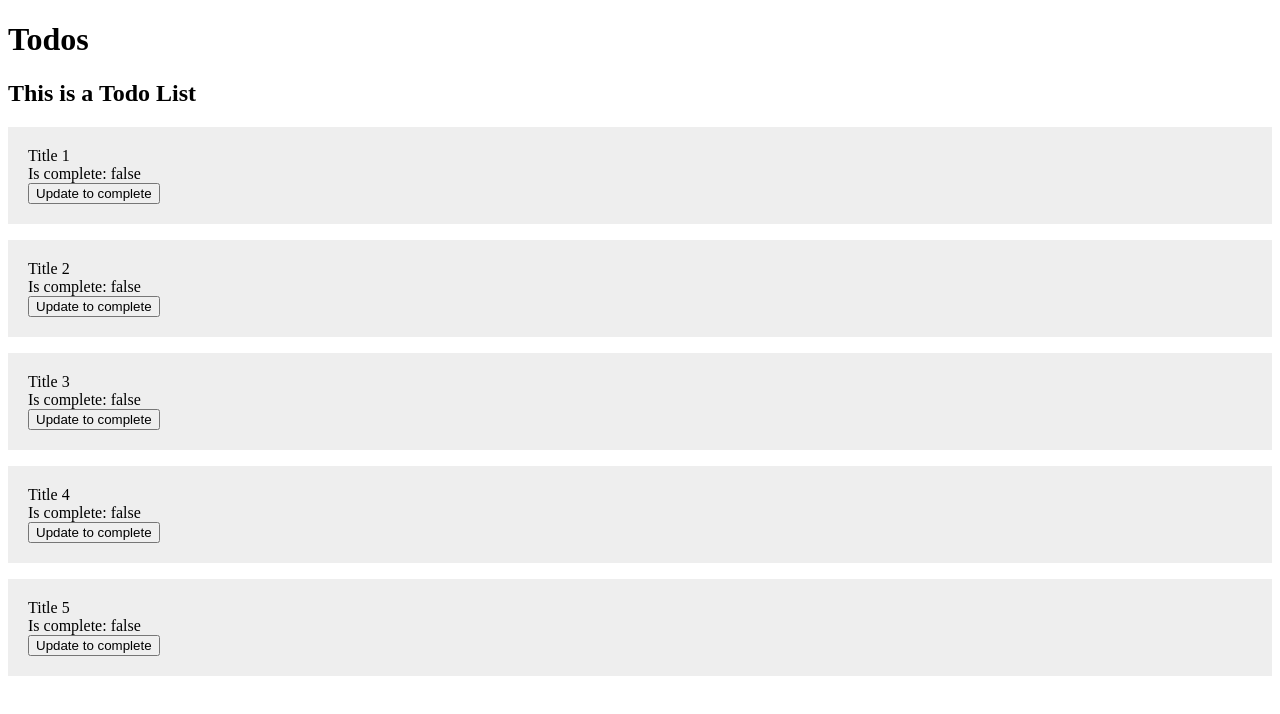
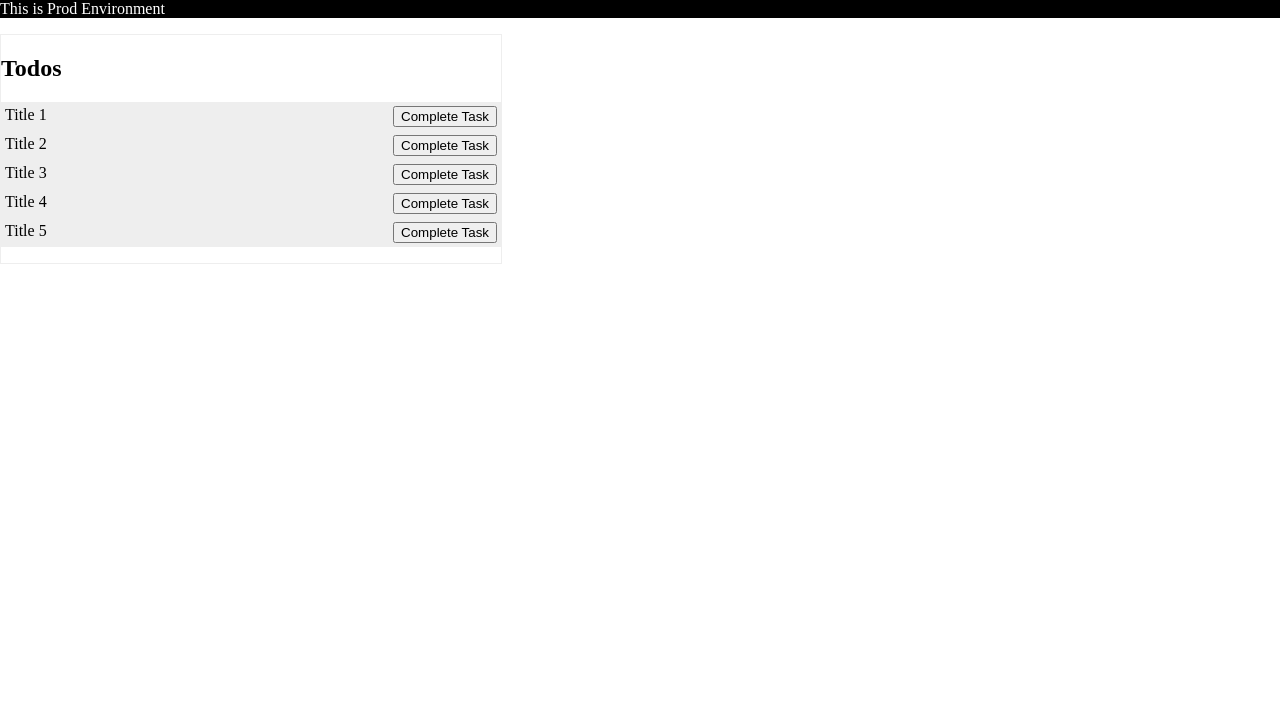
Before and after one commit to sameer8saini/Udemy-Angular-Essentials, an Angular app: page / in a window 1280 px wide. Shown: the top 714 px of the page. Built offline with nearby package versions, Linux system fonts and the light colour scheme.

Commit message:
Conditionals and Loops

```diff
--- a/src/app/app.component.html
+++ b/src/app/app.component.html
@@ -1,4 +1,19 @@
-<h1>Todos</h1>
+@if (environment === 'dev') {
+  <div style="background-color: yellow;">
+    This is Development Environment
+  </div>
+} @else if (environment === 'test') {
+  <div style="background-color: green;">
+    This is Test Environment
+  </div>
+} @else {
+  <div style="background-color: black; color: white;">
+    This is Prod Environment
+  </div>
+}
+
+
+
 
 <app-todo-list></app-todo-list>
 
--- a/src/app/app.component.ts
+++ b/src/app/app.component.ts
@@ -11,4 +11,12 @@ import { TodoListComponent } from './todos/todo-list/todo-list.component';
 })
 export class AppComponent {
   title = 'Angular Essentials';
+
+  environment = EnvironmentName.Prod;
 }
+
+enum EnvironmentName {
+  Dev = 'dev',
+  Test = 'test',
+  Prod = 'prod'
+}
--- a/src/app/todos/todo-list-item/todo-list-item.component.css
+++ b/src/app/todos/todo-list-item/todo-list-item.component.css
@@ -1,4 +1,8 @@
-p {
-  padding: 20px;
-  background-color: #EEE;
+li {
+  display: flex;
+  justify-content: space-between;
+  max-width: 500px;
+  background-color: #eee;
+  padding: 4px 4px;
+  margin: none;
 }
--- a/src/app/todos/todo-list-item/todo-list-item.component.html
+++ b/src/app/todos/todo-list-item/todo-list-item.component.html
@@ -1,17 +1,12 @@
-<p>
-  {{ title() }}
-
-  <br />
-
-  Is complete: {{ isComplete() }}
-
-  <br />
-
+<li>
+  <span>{{ title() }}</span>
+  <span>
     <button
       type="button"
       [disabled]="isButtonDisabled()"
       (click)="toggleComplete()"
     >
-    Update to complete
+      Complete Task
     </button>
-</p>
+  </span>
+</li>
--- a/src/app/todos/todo-list/todo-list.component.css
+++ b/src/app/todos/todo-list/todo-list.component.css
@@ -0,0 +1,11 @@
+.todos {
+  border: 1px solid #EEE;
+  max-width: 500px;
+  margin-top: 16px;
+}
+
+ul {
+  list-style-type: none;
+  padding: 0px;
+  margin: none;
+}
--- a/src/app/todos/todo-list/todo-list.component.html
+++ b/src/app/todos/todo-list/todo-list.component.html
@@ -1,7 +1,18 @@
-<h2>This is a Todo List</h2>
+<div class="todos">
+  <h2>Todos</h2>
 
-<app-todo-list-item [title]="'Title 1'"></app-todo-list-item>
-<app-todo-list-item [title]="'Title 2'"></app-todo-list-item>
-<app-todo-list-item [title]="'Title 3'"></app-todo-list-item>
-<app-todo-list-item [title]="'Title 4'"></app-todo-list-item>
-<app-todo-list-item [title]="'Title 5'"></app-todo-list-item>
+  <ul>
+
+    @for (item of todos; track $index) {
+      <app-todo-list-item [title]="item.title"></app-todo-list-item>
+    }
+
+
+
+    <!-- <app-todo-list-item [title]="'Title 1'"></app-todo-list-item>
+    <app-todo-list-item [title]="'Title 2'"></app-todo-list-item>
+    <app-todo-list-item [title]="'Title 3'"></app-todo-list-item>
+    <app-todo-list-item [title]="'Title 4'"></app-todo-list-item>
+    <app-todo-list-item [title]="'Title 5'"></app-todo-list-item> -->
+  </ul>
+</div>
--- a/src/app/todos/todo-list/todo-list.component.ts
+++ b/src/app/todos/todo-list/todo-list.component.ts
@@ -9,5 +9,26 @@ import { TodoListItemComponent } from '../todo-list-item/todo-list-item.componen
   styleUrl: './todo-list.component.css'
 })
 export class TodoListComponent {
+  todos: TodoItem[] = [
+    {
+      title: 'Title 1'
+    },
+    {
+      title: 'Title 2'
+    },
+    {
+      title: 'Title 3'
+    },
+    {
+      title: 'Title 4'
+    },
+    {
+      title: 'Title 5'
+    }
+  ];
 
 }
+
+interface TodoItem {
+  title: string;
+}
--- a/src/styles.css
+++ b/src/styles.css
@@ -1 +1,6 @@
 /* You can add global styles to this file, and also import other style files */
+
+body {
+  margin: 0px;
+  padding: 0px;
+}
```
Lines whose indentation alone changed are shown as unchanged.
